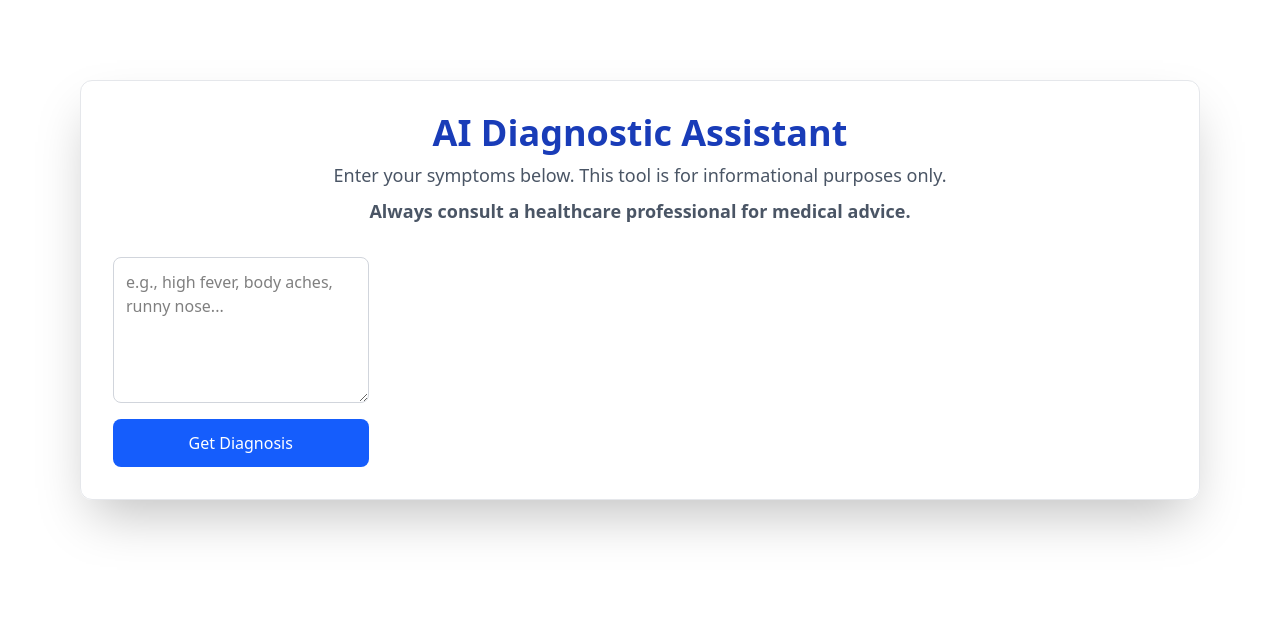
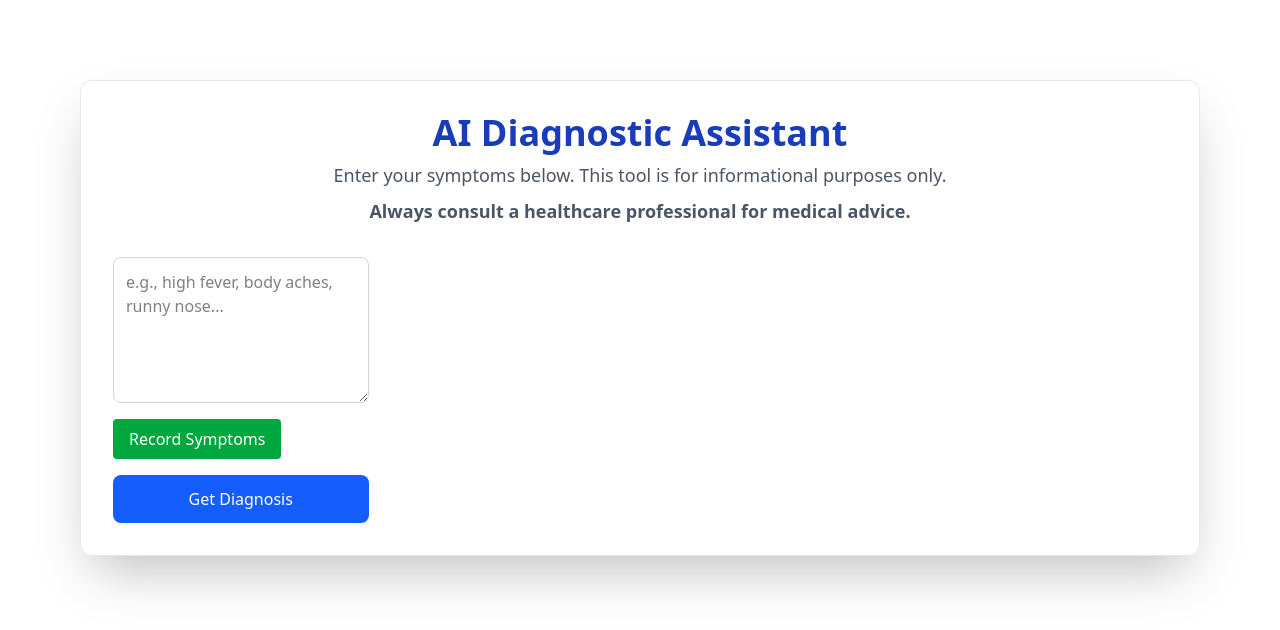
Before and after one commit to NABADEEP069/MYLE-AI, a Next.js app: page / in a window 1280 px wide. Shown: the top 630 px of the page. Built offline with nearby package versions, Linux system fonts and the light colour scheme.

Commit message:
initialize voice transcrib

```diff
--- a/package.json
+++ b/package.json
@@ -11,7 +11,9 @@
   "dependencies": {
     "@google/generative-ai": "^0.24.1",
     "@tailwindcss/postcss": "^4.1.12",
+    "formidable": "^3.5.4",
     "next": "15.4.6",
+    "openai": "^5.13.1",
     "postcss": "^8.5.6",
     "react": "19.1.0",
     "react-dom": "19.1.0",
@@ -20,6 +22,7 @@
   },
   "devDependencies": {
     "@eslint/eslintrc": "^3",
+    "@types/formidable": "^3.4.5",
     "@types/node": "20.19.10",
     "@types/react": "19.1.10",
     "@types/react-dom": "^19",
--- /dev/null
+++ b/src/app/api/transcribe/route.ts
@@ -0,0 +1,34 @@
+import { NextResponse } from "next/server";
+import OpenAI from "openai";
+import fs from "fs";
+
+const openai = new OpenAI({ apiKey: process.env.OPENAI_API_KEY });
+
+export async function POST(req: Request) {
+  try {
+    const form = await req.formData();
+    const file = form.get("audio") as File | null;
+
+    if (!file) {
+      return NextResponse.json({ error: "No audio file provided" }, { status: 400 });
+    }
+
+    // Convert file to a buffer
+    const arrayBuffer = await file.arrayBuffer();
+    const buffer = Buffer.from(arrayBuffer);
+
+    // Send to Whisper API
+    const transcription = await openai.audio.transcriptions.create({
+      file: new File([buffer], file.name, { type: file.type }),
+      model: "whisper-1",
+    });
+
+    return NextResponse.json({ text: transcription.text });
+  } catch (err: any) {
+    console.error("Transcription error:", err);
+    return NextResponse.json(
+      { error: err.message || "Internal Server Error" },
+      { status: 500 }
+    );
+  }
+}
--- /dev/null
+++ b/src/app/components/SpeechToTextInput.tsx
@@ -0,0 +1,108 @@
+'use client';
+import { useRef, useState } from 'react';
+
+type Props = {
+  onTranscription: (text: string) => void; // parent will append/insert this
+};
+
+export default function SpeechToTextInput({ onTranscription }: Props) {
+  const [isRecording, setIsRecording] = useState(false);
+  const [isTranscribing, setIsTranscribing] = useState(false);
+  const [error, setError] = useState<string | null>(null);
+
+  const mediaRecorderRef = useRef<MediaRecorder | null>(null);
+  const chunksRef = useRef<Blob[]>([]);
+
+  // Pick a MIME type that the browser supports
+  function pickMime(): string {
+    const candidates = [
+      'audio/webm;codecs=opus',
+      'audio/webm',
+      'audio/mp4',         // Safari fallback (no MediaRecorder in some older Safari)
+      'audio/ogg;codecs=opus'
+    ];
+    return candidates.find((m) => MediaRecorder.isTypeSupported(m)) || '';
+  }
+
+  async function startRecording() {
+    try {
+      setError(null);
+      const stream = await navigator.mediaDevices.getUserMedia({ audio: true });
+
+      const mimeType = pickMime();
+      const mr = new MediaRecorder(stream, mimeType ? { mimeType } : undefined);
+      mediaRecorderRef.current = mr;
+      chunksRef.current = [];
+
+      mr.ondataavailable = (e) => {
+        if (e.data && e.data.size > 0) chunksRef.current.push(e.data);
+      };
+
+      // Auto-upload once recording stops
+      mr.onstop = async () => {
+        try {
+          const type = mr.mimeType || 'audio/webm';
+          const blob = new Blob(chunksRef.current, { type });
+          // Name by extension so Whisper can infer format
+          const ext = type.includes('mp4') ? 'm4a' : type.includes('ogg') ? 'ogg' : 'webm';
+          const file = new File([blob], `recording.${ext}`, { type });
+
+          setIsTranscribing(true);
+          const formData = new FormData();
+          formData.append('audio', file); // <-- new
+
+
+          const res = await fetch('/api/transcribe', {
+            method: 'POST',
+            body: formData,
+          });
+
+          if (!res.ok) {
+            const r = await res.json().catch(() => ({}));
+            throw new Error(r.error || 'Transcription failed');
+          }
+
+          const { text } = (await res.json()) as { text: string };
+          if (text) onTranscription(text);
+        } catch (err: any) {
+          console.error(err);
+          setError(err.message || 'Transcription failed');
+        } finally {
+          setIsTranscribing(false);
+          // stop all tracks to release mic
+          stream.getTracks().forEach((t) => t.stop());
+        }
+      };
+
+      mr.start();
+      setIsRecording(true);
+    } catch (err) {
+      console.error(err);
+      setError('Microphone access denied or not available.');
+    }
+  }
+
+  function stopRecording() {
+    if (mediaRecorderRef.current && mediaRecorderRef.current.state !== 'inactive') {
+      mediaRecorderRef.current.stop();
+    }
+    setIsRecording(false);
+  }
+
+  return (
+    <div className="flex items-center gap-3">
+      <button
+        type="button"
+        onClick={isRecording ? stopRecording : startRecording}
+        className={`px-4 py-2 rounded text-white ${
+          isRecording ? 'bg-red-600 hover:bg-red-700' : 'bg-green-600 hover:bg-green-700'
+        }`}
+      >
+        {isRecording ? 'Stop & Transcribe' : 'Record Symptoms'}
+      </button>
+
+      {isTranscribing && <span className="text-sm text-gray-600">Transcribing…</span>}
+      {error && <span className="text-sm text-red-600">{error}</span>}
+    </div>
+  );
+}
--- a/src/app/page.tsx
+++ b/src/app/page.tsx
@@ -1,8 +1,7 @@
 'use client';
 import { useHotkeys } from "react-hotkeys-hook";
-import { useRef } from "react";
-import { useState, FormEvent } from 'react';
-
+import { useRef, useState, FormEvent } from 'react';
+import SpeechToTextInput from "./components/SpeechToTextInput";
 
 interface Reference {
   title: string;
@@ -41,14 +40,11 @@ export default function Home() {
   const [error, setError] = useState<string>('');
   const buttonRef = useRef<HTMLButtonElement>(null);
 
-
   useHotkeys("enter", () => {
     if (buttonRef.current) {
       buttonRef.current.click();
     }
-  }, { enableOnFormTags: true } );
-
-
+  }, { enableOnFormTags: true });
 
   const handleSubmit = async (e: FormEvent<HTMLFormElement>) => {
     e.preventDefault();
@@ -71,8 +67,7 @@ const buttonRef = useRef<HTMLButtonElement>(null);
 
       const data: ResultData = await response.json();
       setResult(data);
-    }
-    catch (err) {
+    } catch (err: any) {
       setError(err.message);
     } finally {
       setIsLoading(false);
@@ -81,11 +76,15 @@ const buttonRef = useRef<HTMLButtonElement>(null);
 
   return (
     <main className="flex flex-col items-center min-h-screen p-8 lg:p-20">
-      <div className="w-full  p-8 rounded-xl shadow-2xl border border-gray-200">
-      <h1 className="text-4xl font-semibold text-blue-800 text-center mb-2">AI Diagnostic Assistant </h1>
+      <div className="w-full p-8 rounded-xl shadow-2xl border border-gray-200">
+        <h1 className="text-4xl font-semibold text-blue-800 text-center mb-2">
+          AI Diagnostic Assistant
+        </h1>
         <p className="text-center mb-8 text-lg text-gray-600">
           Enter your symptoms below. This tool is for informational purposes only.
-        <strong className="block mt-2">Always consult a healthcare professional for medical advice.</strong>
+          <strong className="block mt-2">
+            Always consult a healthcare professional for medical advice.
+          </strong>
         </p>
         <div className="flex flex-col lg:flex-row gap-8">
           {/* Left Column: Input */}
@@ -99,8 +98,10 @@ const buttonRef = useRef<HTMLButtonElement>(null);
                 rows={5}
                 required
               />
+              <SpeechToTextInput
+                onTranscription={(text) => setSymptoms(prev => prev ? prev + ' ' + text : text)}
+              />
               <button
-
                 ref={buttonRef}
                 type="submit"
                 className="px-5 py-3 bg-blue-600 text-white rounded-lg font-medium cursor-pointer transition-colors duration-200 enabled:hover:bg-blue-700 disabled:bg-gray-400 disabled:cursor-not-allowed"
@@ -114,6 +115,7 @@ const buttonRef = useRef<HTMLButtonElement>(null);
             )}
             {error && <p className="text-red-600 text-center mt-4">{error}</p>}
           </div>
+
           {/* Right Column: Response */}
           <div className="flex-3/4">
             {result && (
@@ -122,11 +124,15 @@ const buttonRef = useRef<HTMLButtonElement>(null);
                   <div className="bg-red-50 border border-red-500 text-red-600 p-4 rounded-lg">
                     <h2 className="text-xl font-bold">🚨 Critical Warning!</h2>
                     <p>{result.critical_warning}</p>
-                  <p className="mt-2"><strong>Please seek immediate medical attention.</strong></p>
+                    <p className="mt-2">
+                      <strong>Please seek immediate medical attention.</strong>
+                    </p>
                   </div>
                 ) : (
                   <>
-                  <h2 className="text-2xl text-blue-600 border-b-2 border-blue-600 pb-2 mb-6">Analysis Result</h2>
+                    <h2 className="text-2xl text-blue-600 border-b-2 border-blue-600 pb-2 mb-6">
+                      Analysis Result
+                    </h2>
                     {result.patient_summary && (
                       <div className="mb-4">
                         <h3 className="text-lg font-semibold mb-1 text-gray-700">Patient Summary</h3>
@@ -148,7 +154,9 @@ const buttonRef = useRef<HTMLButtonElement>(null);
                     )}
                     {result.primary_treatment && (
                       <div className="mb-6">
-                      <h3 className="text-xl font-semibold mb-2 text-gray-700">Primary Treatment for {result.primary_treatment.disease}</h3>
+                        <h3 className="text-xl font-semibold mb-2 text-gray-700">
+                          Primary Treatment for {result.primary_treatment.disease}
+                        </h3>
                         <p><strong>Medication:</strong> {result.primary_treatment.first_line_medication}</p>
                         <p><strong>Dosage:</strong> {result.primary_treatment.typical_adult_dosage}</p>
                         <p><strong>Precautions:</strong> {result.primary_treatment.common_precautions?.join(', ')}</p>
@@ -181,7 +189,11 @@ const buttonRef = useRef<HTMLButtonElement>(null);
                         <h3 className="text-lg font-semibold mb-1 text-gray-700">References</h3>
                         <ul className="list-disc pl-6">
                           {result.references.map((ref, idx) => (
-                          <li key={idx}><a href={ref.url} target="_blank" rel="noopener noreferrer" className="text-blue-700 underline">{ref.title}</a></li>
+                            <li key={idx}>
+                              <a href={ref.url} target="_blank" rel="noopener noreferrer" className="text-blue-700 underline">
+                                {ref.title}
+                              </a>
+                            </li>
                           ))}
                         </ul>
                       </div>
```
Also changed, not shown: 2 other files (tests, documents, lock files or other folders). Lines whose indentation alone changed are shown as unchanged.
